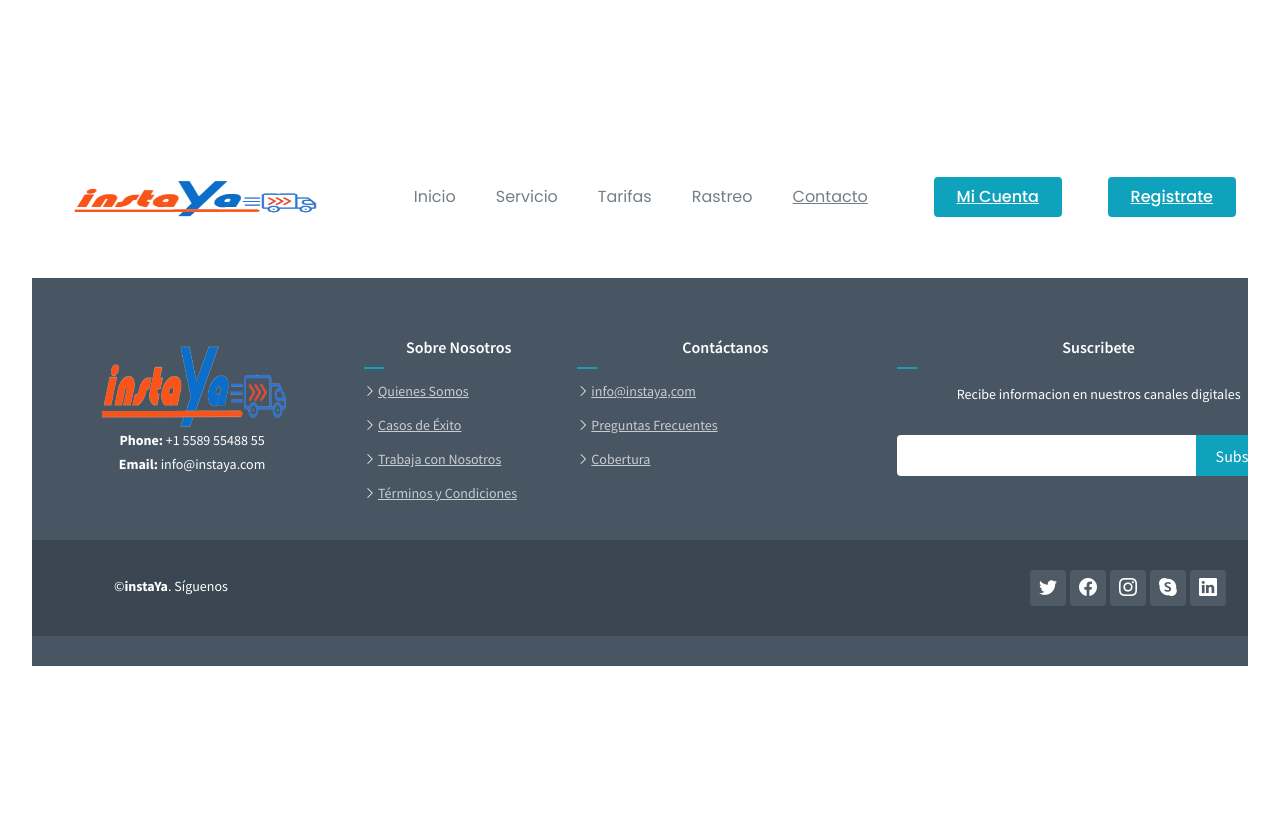
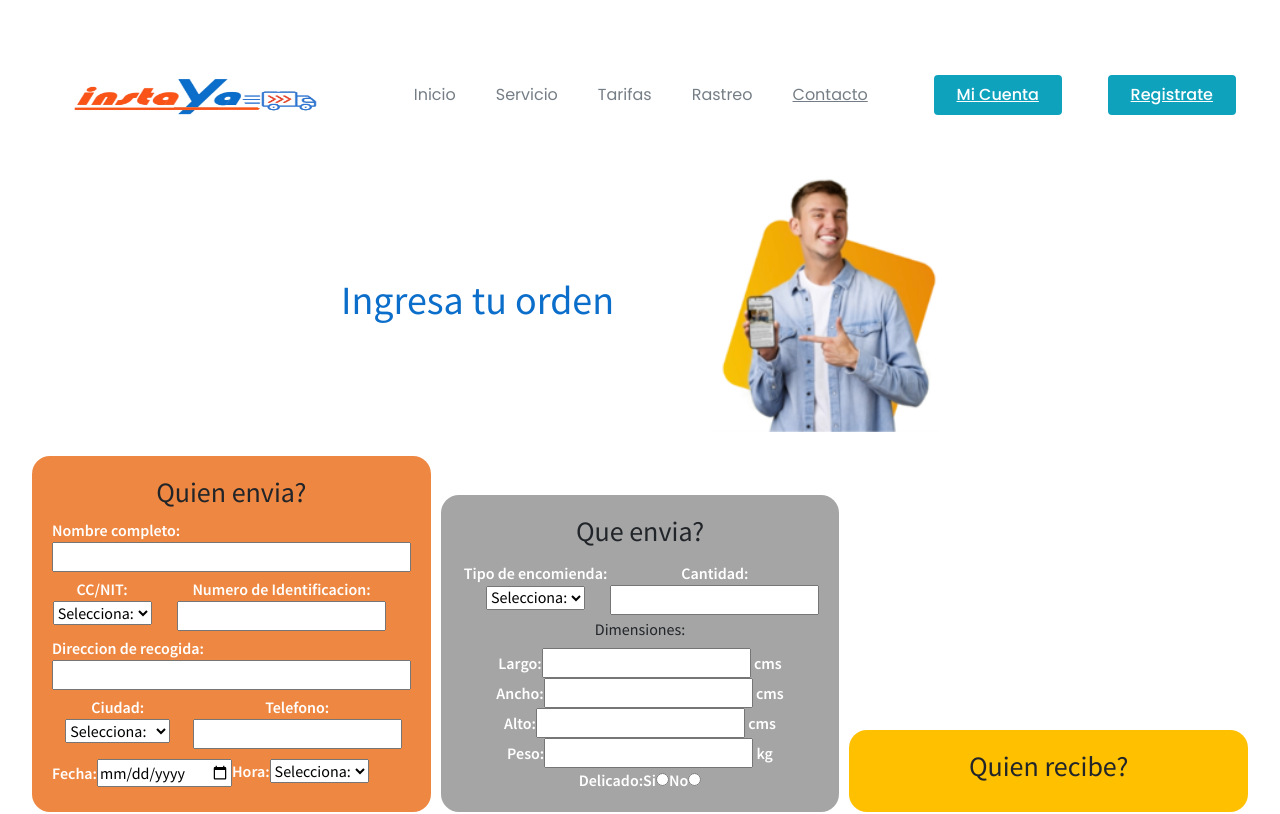
Before and after one commit to hanni0203/instaYa, a React (Vite) app: page /ingresaOrden in a window 1280 px wide. Shown: the top 814 px of the page. Built offline with nearby package versions, Linux system fonts and the light colour scheme.

Commit message:
Se creo la ruta Ingresa Orden, se inició el formulario de Ingresar Orden

```diff
--- a/src/App.jsx
+++ b/src/App.jsx
@@ -6,6 +6,7 @@ import Footer from './components/footer'
 import Home from './components/Home'
 import Registro from './components/Registro'
 import Login from './components/Login'
+import IngresaOrden from './components/IngresaOrden'
 import { BrowserRouter, Route, Routes } from 'react-router-dom';
 
 
@@ -20,6 +21,7 @@ function App() {
           <Route path="/" element={<Home />} />
           <Route path="/login" element={<Login />} />
           <Route path="/register" element={<Registro />} />
+          <Route path="/ingresaOrden" element={<IngresaOrden />} />
         </Routes>
         <Footer/>
       </BrowserRouter>
--- /dev/null
+++ b/src/assets/css/ingresaOrden.css
@@ -0,0 +1,55 @@
+.ingresaOrden {
+    display: flex;
+    gap: 10px;
+}
+
+
+.tituloIngresaOrden {
+    display: flex;
+    justify-content:center ;
+    align-items: center;
+    gap: 100px;
+    color: #0b6eca;
+}
+
+.tituloIngresaOrden img {
+    width: 225px;
+}
+
+.envia{
+    background-color: #EE8741;
+    width: 50%;
+    display: flex;
+    flex-direction: column;
+    margin: auto;
+    margin-bottom: 70px;
+    border-radius: 18px;
+    padding: 20px;
+}
+
+.encomienda{
+    background-color: #A5A5A5;
+    width: 50%;
+    display: flex;
+    flex-direction: column;
+    margin: auto;
+    margin-bottom: 70px;
+    border-radius: 18px;
+    padding: 20px;
+}
+
+.recibe{
+    background-color:#FFC000;
+    width: 50%;
+    display: flex;
+    flex-direction: column;
+    margin: auto;
+    margin-bottom: 70px;
+    border-radius: 18px;
+    padding: 20px;
+}
+
+.dimensiones {
+    display: flex;
+    flex-direction: column;
+}
--- /dev/null
+++ b/src/components/IngresaOrden.jsx
@@ -0,0 +1,124 @@
+import React from 'react'
+import '../assets/css/ingresaOrden.css'
+
+export default function IngresaOrden() {
+  return (
+    <div>
+        <div className='tituloIngresaOrden'>
+            <div><h1>Ingresa tu orden</h1></div>
+            <div><img src="src/assets/img/IngresaOrden.png" alt="" align= "right"/></div>
+        </div>
+        <br/>
+        <form className='ingresaOrden'>
+            <div className='envia'>
+              <h3>Quien envia?</h3>
+              <div className='nombreycorreo'>
+                <label>Nombre completo:</label>
+                <input type= 'text'/>
+              </div>
+              <div className='info'>
+                <div>
+                  <label for="lang">CC/NIT:</label>
+                  <select name="Identificacion" id="lang">
+                  <option value="Selecciona">Selecciona:</option>
+                  <option value="cc.">CC.</option>
+                  <option value="nit">NIT</option>
+                  </select>
+                </div>
+                <div>
+                  <label htmlFor="">Numero de Identificacion:</label>
+                  <input type="text" />
+                </div>
+              </div>
+              <div className='nombreycorreo'>
+                <label>Direccion de recogida:</label>
+                <input type= 'text'/>
+              </div>
+              <div className='info'>
+                <div>
+                  <label for="lang">Ciudad:</label>
+                  <select name="Ciudad" id="lang">
+                  <option value="Selecciona">Selecciona:</option>
+                  <option value="1">Bogota</option>
+                  <option value="2">Barranquilla</option>
+                  </select>
+                </div>
+                <div>
+                  <label htmlFor="">Telefono:</label>
+                  <input type="number" />
+                </div>
+              </div>
+              <div className='info'>
+                <div>
+                  <label for="lang">Fecha:</label>
+                  <input type="date" />
+                </div>
+                <div>
+                  <label htmlFor="">Hora:</label>
+                  <select name="Hora" id="lang">
+                  <option value="Selecciona">Selecciona:</option>
+                  <option value="1">08:00</option>
+                  <option value="2">09:00</option>
+                  </select>
+                </div>
+              </div>
+            </div>
+
+            <div className='encomienda'>
+              <h3>Que envia?</h3>
+              <div className='info'>
+                <div>
+                  <label for="lang">Tipo de encomienda:</label>
+                  <select name="TipoEnc" id="lang">
+                  <option value="Selecciona">Selecciona:</option>
+                  <option value="1">Sobre</option>
+                  <option value="2">Paquete</option>
+                  </select>
+                </div>
+                <div>
+                  <label htmlFor="">Cantidad:</label>
+                  <input type="number" />
+                </div>
+              </div>
+              <div className='dimensiones'>
+                <h6>Dimensiones:</h6>
+
+                <div>
+                    <label htmlFor="">Largo:</label>
+                    <input type="text" /> <label htmlFor="">cms</label>
+                </div>
+
+                <div>
+                    <label htmlFor="">Ancho:</label>
+                    <input type="text" /> <label htmlFor="">cms</label>
+                </div>
+                <div>
+                    <label htmlFor="">Alto:</label>
+                    <input type="text" /> <label htmlFor="">cms</label>
+                </div>
+                <div>
+                    <label htmlFor="">Peso:</label>
+                    <input type="text" /> <label htmlFor="">kg</label>
+                </div>
+
+                <div>
+                    <div>
+                        <label htmlFor="">Delicado:</label>
+                        <label htmlFor="">Si</label><input type="radio" />
+                        <label htmlFor="">No</label><input type="radio" />
+                    </div>
+                </div>
+              </div>
+
+            </div>
+
+            <div className='recibe'>
+              <h3>Quien recibe?</h3>
+
+            </div>
+
+
+        </form>
+    </div>
+  )
+}
--- a/src/components/Registro.jsx
+++ b/src/components/Registro.jsx
@@ -8,6 +8,7 @@ export default function Registro() {
         <div><h1>Crea tu cuenta</h1></div>
         <div><img src="src/assets/img/imagenRegistro.png" alt=""    align= "right"/></div>
       </div>
+      <br/>
       <form action="" className='registro'>
         <div className='nombreycorreo'>
           <label>Nombre completo</label>
```
Also changed, not shown: src/assets/img/IngresaOrden.png (added).
